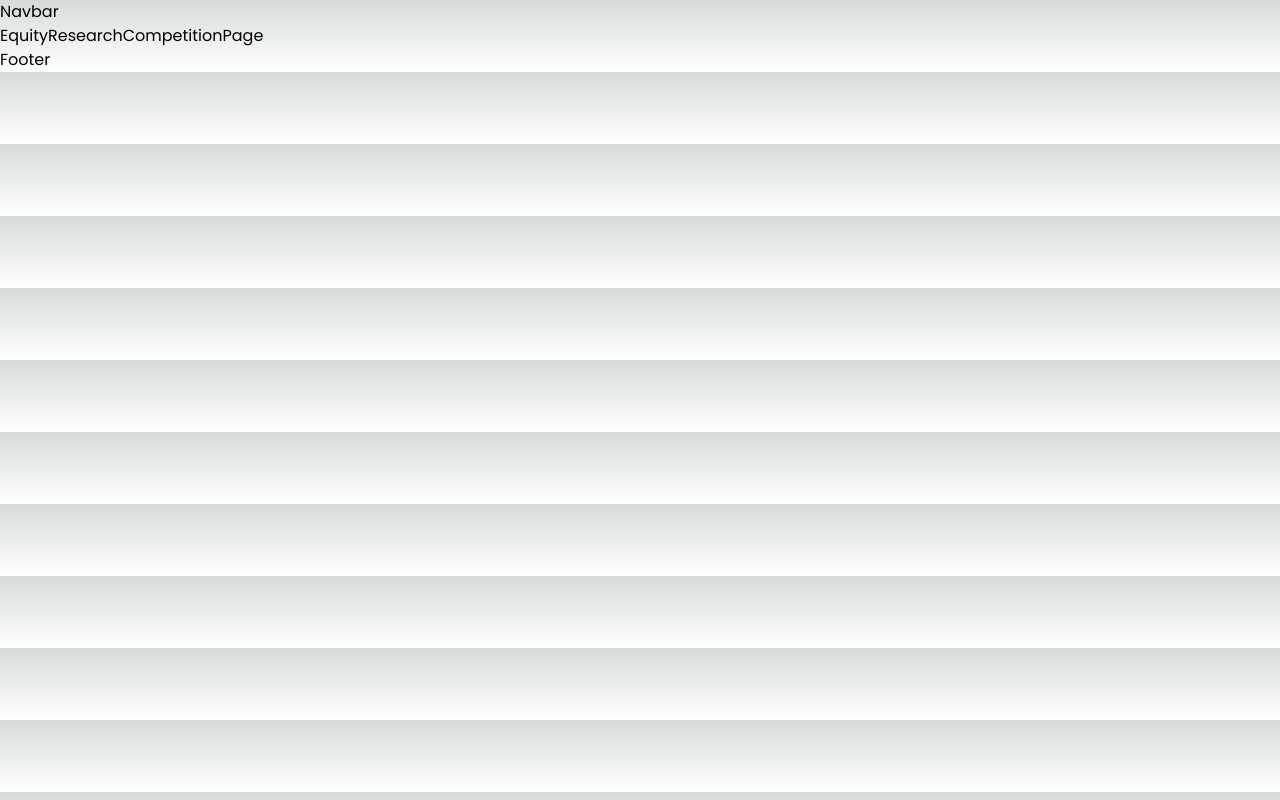
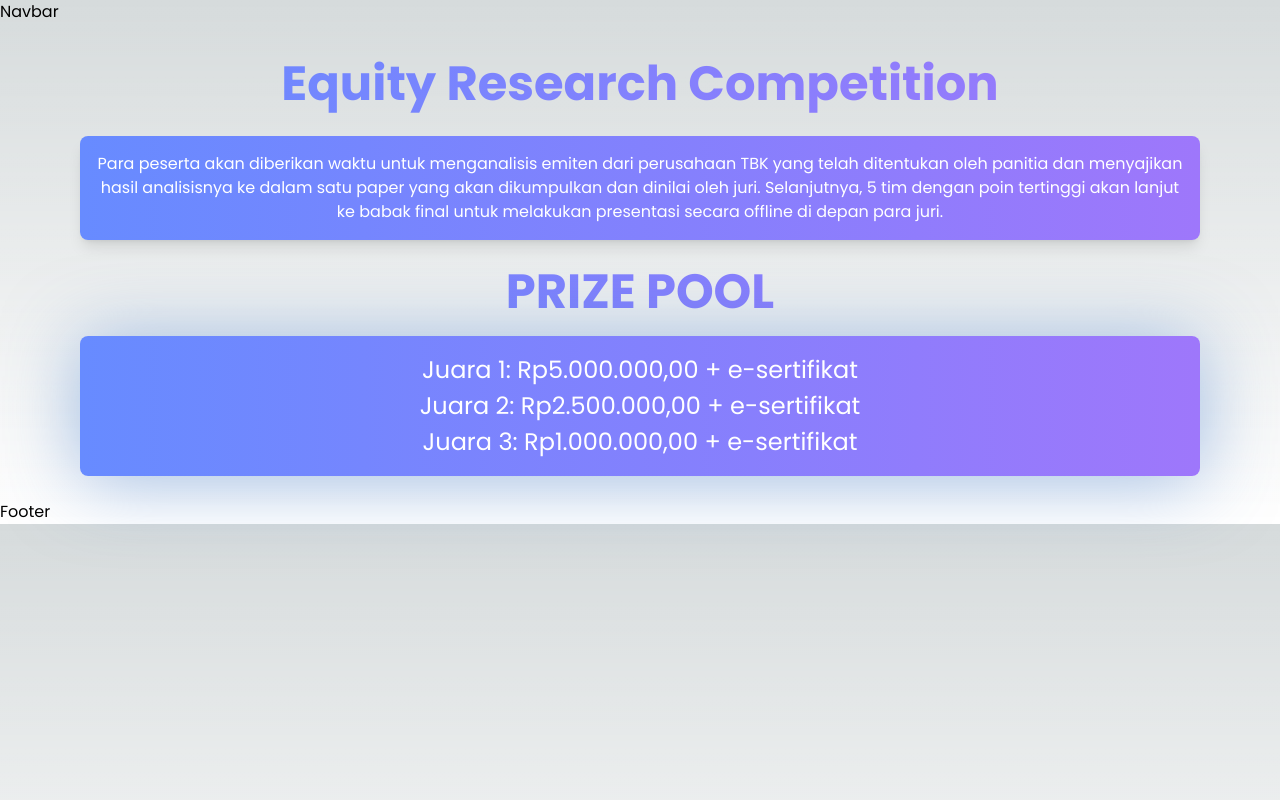
Before and after one commit to farrelathalla/INFEST-2024, a Next.js app: page /equity-research-competition in a window 1280 px wide. Built offline with nearby package versions, Linux system fonts and the light colour scheme.

Commit message:
Added Description and Prize Pool

```diff
--- a/app/busincess-case-competition/page.js
+++ b/app/busincess-case-competition/page.js
@@ -1,8 +1,12 @@
 import React from 'react'
+import TitlePrize from '@/components/competition/TitlePrize'
+import { BCC_TITLE, BCC_DESC, BCC_PRIZE } from "@/components/competition/copywrite";
 
 const BusinessCaseCompetitionPage = () => {
   return (
-    <div>BusinessPageCompetitionPage</div>
+    <div>
+      <TitlePrize title={BCC_TITLE} description={BCC_DESC} prizes={BCC_PRIZE} />
+    </div>
   )
 }
 
--- a/app/equity-research-competition/page.js
+++ b/app/equity-research-competition/page.js
@@ -1,8 +1,10 @@
 import React from 'react'
+import TitlePrize from '@/components/competition/TitlePrize'
+import { ERC_TITLE, ERC_DESC, ERC_PRIZE } from "@/components/competition/copywrite";
 
 const EquityResearchCompetitionPage = () => {
   return (
-    <div>EquityResearchCompetitionPage</div>
+    <TitlePrize title={ERC_TITLE} description={ERC_DESC} prizes={ERC_PRIZE} />
   )
 }
 
--- /dev/null
+++ b/components/competition/TitlePrize.js
@@ -0,0 +1,39 @@
+import React from 'react';
+
+const TitlePrize = ({ title, description, prizes }) => {
+  return (
+    <div className="p-6 px-20 text-center">
+      {/* Title */}
+      <div className="mb-4">
+        <h1 className="text-[48px] font-bold bg-gradient-to-r from-[#678BFF] to-[#9E77FB] bg-clip-text text-transparent">
+          {title}
+        </h1>
+      </div>
+
+      {/* Description */}
+      <div className="border-black rounded-lg p-4 mb-4 bg-gradient-to-r from-[#678BFF] to-[#9E77FB] shadow-lg shadow-custom text-white">
+        <p>{description}</p>
+      </div>
+
+      {/* Prize Title */}
+      <div className="mb-2">
+        <h2 className="text-[48px] font-bold bg-gradient-to-r from-[#678BFF] to-[#9E77FB] bg-clip-text text-transparent">
+          PRIZE POOL
+        </h2>
+      </div>
+
+      {/* Prizes */}
+      <div className="border-black shadow-custom rounded-lg p-4 bg-gradient-to-r from-[#678BFF] to-[#9E77FB] text-white">
+        <ul className="align-left list-disc list-inside">
+          {prizes.map((prize, index) => (
+            <ul key={index} className="text-[24px] text-bold">
+              Juara {index + 1}: Rp{prize} + e-sertifikat
+            </ul>
+          ))}
+        </ul>
+      </div>
+    </div>
+  );
+};
+
+export default TitlePrize;
--- /dev/null
+++ b/components/competition/copywrite.js
@@ -0,0 +1,7 @@
+export const BCC_TITLE = "Business Case Competition";
+export const BCC_DESC = "Para peserta akan diberikan kasus beserta data-data yang menunjang, kemudian peserta harus memberikan solusi berupa strategi ataupun aksi untuk mengatasi permasalahan tersebut. Setelah kasus diberikan, para peserta diberikan waktu untuk melakukan analisis masalah dan memberikan solusi dalam sebuah proposal atau paper yang akan dikumpulkan dan dinilai juri. Selanjutnya, 5 tim dengan poin tertinggi akan lanjut ke babak final akan memberikan presentasi secara offline kepada para juri.";
+export const BCC_PRIZE = ["5.000.000,00", "2.500.000,00", "1.000.000,00"];
+
+export const ERC_TITLE = "Equity Research Competition";
+export const ERC_DESC = "Para peserta akan diberikan waktu untuk menganalisis emiten dari perusahaan TBK yang telah ditentukan oleh panitia dan menyajikan hasil analisisnya ke dalam satu paper yang akan dikumpulkan dan dinilai oleh juri. Selanjutnya, 5 tim dengan poin tertinggi akan lanjut ke babak final untuk melakukan presentasi secara offline di depan para juri.";
+export const ERC_PRIZE = ["5.000.000,00", "2.500.000,00", "1.000.000,00"];
--- a/tailwind.config.js
+++ b/tailwind.config.js
@@ -12,6 +12,9 @@ module.exports = {
         "gradient-conic":
           "conic-gradient(from 180deg at 50% 50%, var(--tw-gradient-stops))",
       },
+      boxShadow: {
+        'custom': '0px 4px 75px rgba(69, 126, 204, 0.5)',
+      },
       colors: {
         "purple-primary": "#37217B",
         "blue-primary": "#457ECC",
```
